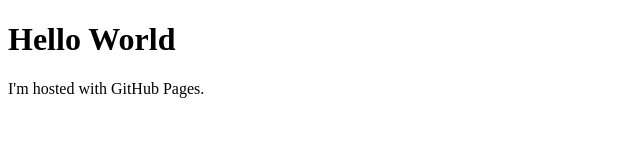
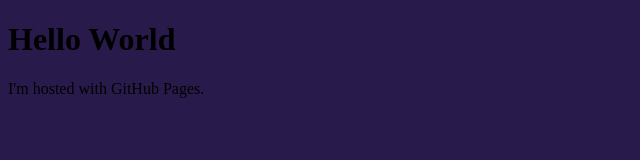
Before and after one commit to rihasimo/rihasimo.github.io, a plain HTML site: page index.html in a window 1280 px wide. Shown: the whole page, without its empty margins (0-640 px from the left). Drawn offline with Linux system fonts and the light colour scheme.

Commit message:
background color

```diff
--- a/index.html
+++ b/index.html
@@ -1,5 +1,10 @@
 <!DOCTYPE html>
 <html>
+  <style type="text/css">
+    body {
+      background-color: #281B4B;
+    }
+  </style>
 <body>
 <h1>Hello World</h1>
 <p>I'm hosted with GitHub Pages.</p>
```
